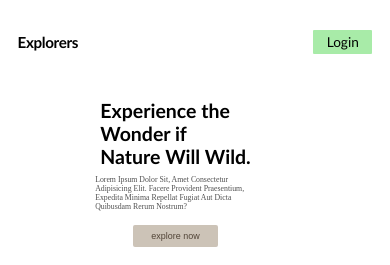
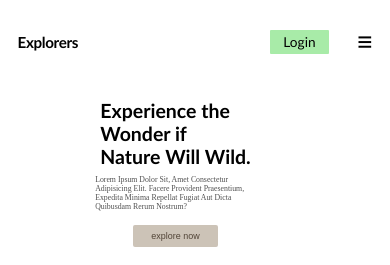
Before and after one commit to sunnykr7781/responsive_page2, a plain HTML site: page index.html in a window 390 px wide. Shown: the top 265 px of the page. Drawn offline with nearby package versions, Linux system fonts and the light colour scheme.

Commit message:
Add files via upload

```diff
--- a/styles.css
+++ b/styles.css
@@ -151,6 +151,9 @@ body {
     padding: 0vw 4.5vw;
     /* padding-top: 0; */
   }
+  #nav #button i {
+    display: initial;
+  }
   #main #nav h3 {
     font-size: 3.9vw;
   }
```
